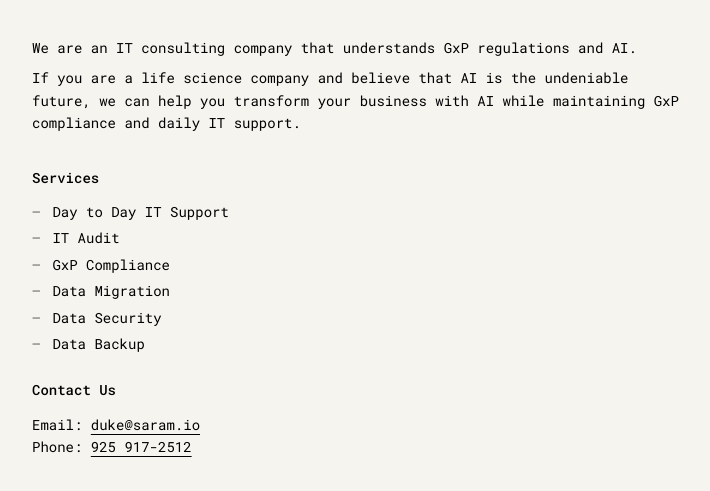
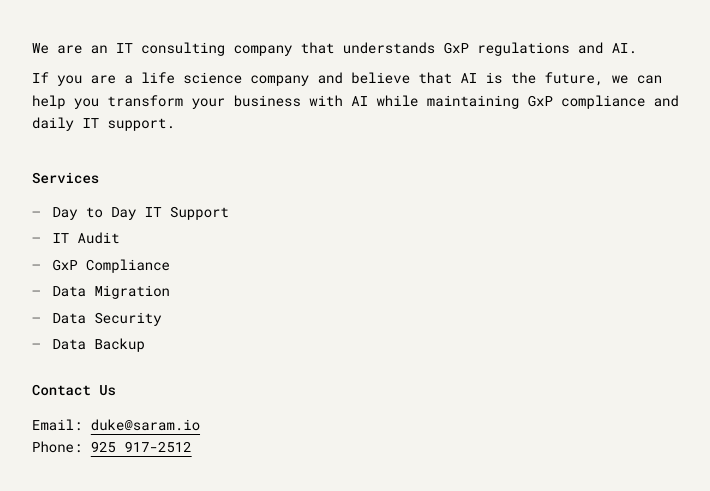
Before and after one commit to duksaramio/2026site, a plain HTML site: page index.html in a window 1280 px wide. Shown: the part 111-602 px from the top of the page, without its empty margins (158-868 px from the left). Drawn offline with nearby package versions, Linux system fonts and the light colour scheme; a web font is replaced by a local one.

Commit message:
docs: remove "undeniable" from hero text in index.html

```diff
--- a/index.html
+++ b/index.html
@@ -160,7 +160,7 @@
         <main>
             <div class="hero-text">
                 <p>We are an IT consulting company that understands GxP regulations and AI. </p>
-                <p>If you are a life science company and believe that AI is the undeniable future, we can help you transform your business with AI while maintaining GxP compliance and daily IT support. </p>
+                <p>If you are a life science company and believe that AI is the future, we can help you transform your business with AI while maintaining GxP compliance and daily IT support. </p>
             </div>
 
             <div class="open-positions">
```
